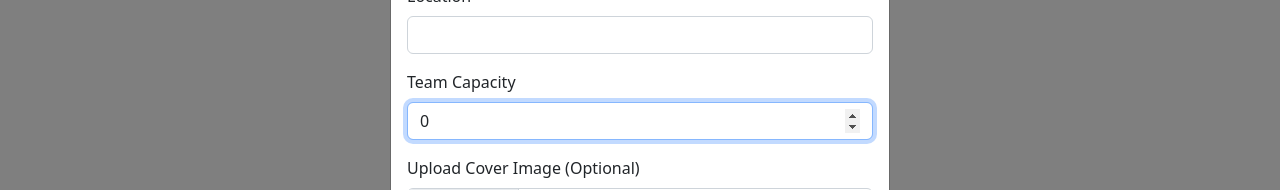
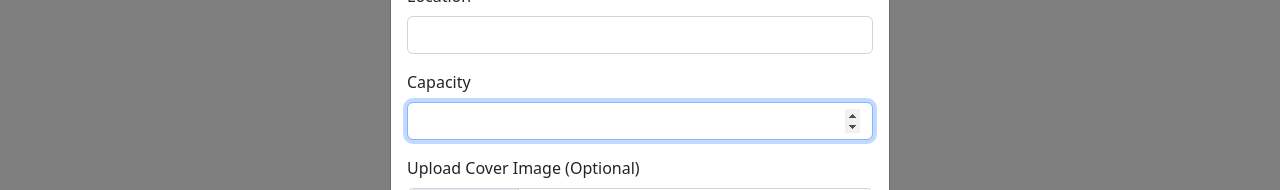
Before and after one commit to finleylee2507/MatchPoint, a React (Vite) app: page /allEvents in a window 1280 px wide. Both pictures are taken after a click on the icon 810 px from the left and 138 px from the top of the page. Shown: the part 347-537 px from the top of the page. Built offline with nearby package versions, Linux system fonts and the light colour scheme; no server answers; the database is empty.

Commit message:
new validation + changed variable names and added event ownership
removed reliance on the default browser validation and now using react's control feedback styles.

```diff
--- a/src/components/events/AddEventModal.jsx
+++ b/src/components/events/AddEventModal.jsx
@@ -6,7 +6,7 @@ const AddEventModal = ({show, handleClose, handleSubmit, data}) => {
     const [formData, setFormData] = useState({ //used to store form data
         eventName: "",
         eventLocation: "",
-        teamCapacity: 0,
+        eventCapacity: 0,
         imageFile: ""
 
     });
@@ -38,6 +38,7 @@ const AddEventModal = ({show, handleClose, handleSubmit, data}) => {
 
     //0->not submitted, 1-> submitting, 2-> successful, 3 ->unsuccessful
     let [submissionStatus, setSubmissionStatus] = useState(0);
+    const [validated, setValidated] = useState(false);
 
 
     const handleChange = (event) => {
@@ -50,13 +51,24 @@ const AddEventModal = ({show, handleClose, handleSubmit, data}) => {
 
     const createEvent = async (e) => {
         e.preventDefault();
+
         setSubmissionStatus(1);
+        const form = e.currentTarget;
+        if (form.checkValidity() === false) {
+            e.stopPropagation();
+            setSubmissionStatus(0);
+            setValidated(true);
+            console.log("huh");
+            return;
+        }
+
 
         //create event based on form input
         const newEvent = {
             name: formData.eventName,
-            maxCap: formData.teamCapacity,
+            maxCap: formData.eventCapacity,
             location: formData.eventLocation,
+            owner: data.uid,
 
             //uncollected fields that exist in database
             activity: "",
@@ -80,7 +92,7 @@ const AddEventModal = ({show, handleClose, handleSubmit, data}) => {
                 setFormData({
                     eventName: "",
                     eventLocation: "",
-                    teamCapacity: 0
+                    eventCapacity: 0
                 });
                 setSubmissionStatus(0);
 
@@ -103,7 +115,7 @@ const AddEventModal = ({show, handleClose, handleSubmit, data}) => {
             </Modal.Header>
             <Modal.Body>
                 <h4>Post new event, recruit your team!</h4>
-                <Form onSubmit={createEvent} id="create-event-form">
+                <Form noValidate validated={validated} onSubmit={createEvent} id="create-event-form"> {/*validated={validated} */}
                     <Form.Group className="mb-3" controlId="event-name">
                         <Form.Label>Event Name</Form.Label>
                         <Form.Control
@@ -114,6 +126,7 @@ const AddEventModal = ({show, handleClose, handleSubmit, data}) => {
                             autoFocus
                             required
                         />
+                        <Form.Control.Feedback type="invalid">Please provide an event name.</Form.Control.Feedback>
                     </Form.Group>
 
                     <Form.Group className="mb-3" controlId="event-location">
@@ -126,10 +139,11 @@ const AddEventModal = ({show, handleClose, handleSubmit, data}) => {
                             required
                             autoFocus
                         />
+                        <Form.Control.Feedback type="invalid">Please provide a location.</Form.Control.Feedback>
                     </Form.Group>
 
-                    <Form.Group className="mb-3" controlId="team-capacity">
-                        <Form.Label>Team Capacity</Form.Label>
+                    <Form.Group className="mb-3" controlId="event-capacity">
+                        <Form.Label>Capacity</Form.Label>
                         <Form.Control
                             type="number"
                             min="1"
@@ -140,6 +154,7 @@ const AddEventModal = ({show, handleClose, handleSubmit, data}) => {
                             required
                             autoFocus
                         />
+                        <Form.Control.Feedback type="invalid">Please provide a valid number of attendees.</Form.Control.Feedback>
                     </Form.Group>
 
                     <Form.Group className="mb-3" controlId="upload-image">
```
